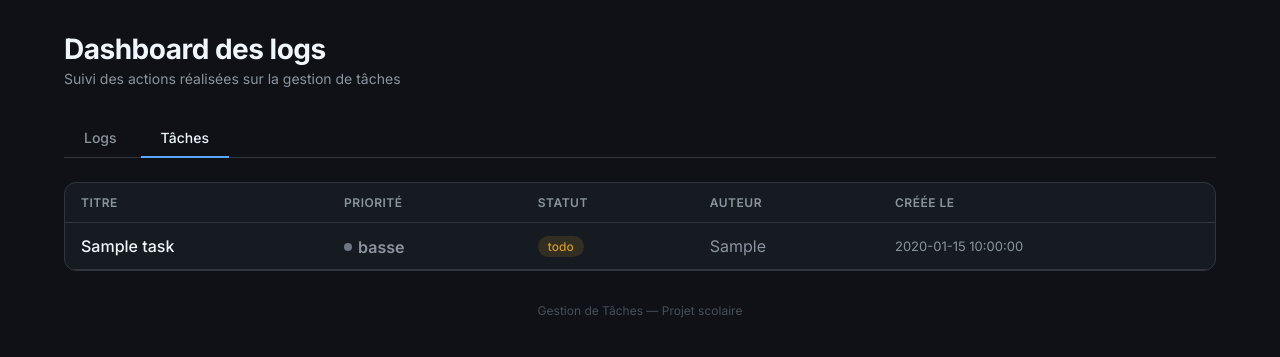
After one commit to Badr42000/GestionTaches-Logs, a PHP site: page /tasks in a window 1280 px wide. The commit adds this page. Shown: the top 357 px of the page. Run offline with PHP 8.4, Linux system fonts and the light colour scheme; tables that the repository leaves empty hold one stand-in row (values such as "Sample post").

Commit message:
feat(dashboard): add tasks view sorted by priority
- Add /tasks route to dashboard router
- Add handleTasks() to DashboardController (sorted by priority desc)
- Create tasks.php template with priority indicators (dots + colors)
- Add user info (username) display in log messages
- Add nav tabs (Logs / Tâches) to dashboard layout
- Refactor dashboard layout to support multiple views

```diff
--- a/dashboard/public/index.php
+++ b/dashboard/public/index.php
@@ -9,6 +9,8 @@ $uri = parse_url($_SERVER['REQUEST_URI'], PHP_URL_PATH);
 
 if ($uri === '/' || $uri === '/index.php') {
     $controller->handleList();
+} elseif ($uri === '/tasks') {
+    $controller->handleTasks();
 } else {
     http_response_code(404);
     echo '404 Not Found';
--- a/dashboard/src/DashboardController.php
+++ b/dashboard/src/DashboardController.php
@@ -56,6 +56,21 @@ class DashboardController
             'logs' => $logs,
             'stats' => $stats,
             'current_filter' => $filter,
+            'view' => 'logs',
+        ]);
+    }
+
+    public function handleTasks(): void
+    {
+        $stmt = $this->pdo->query(
+            "SELECT * FROM tasks
+             ORDER BY FIELD(priority, 'haute', 'moyenne', 'basse'), created_at DESC"
+        );
+        $tasks = $stmt->fetchAll();
+
+        $this->render('tasks', [
+            'tasks' => $tasks,
+            'view' => 'tasks',
         ]);
     }
 
@@ -85,24 +100,28 @@ class DashboardController
 
         return match ($action) {
             'TASK_CREATED' => sprintf(
-                'Tâche <strong>%s</strong> créée (priorité : %s)',
+                'Tâche <strong>%s</strong> créée (priorité : %s) par <strong>%s</strong>',
                 htmlspecialchars($data['title'] ?? '', ENT_QUOTES, 'UTF-8'),
-                htmlspecialchars($data['priority'] ?? '', ENT_QUOTES, 'UTF-8')
+                htmlspecialchars($data['priority'] ?? '', ENT_QUOTES, 'UTF-8'),
+                htmlspecialchars($data['username'] ?? 'inconnu', ENT_QUOTES, 'UTF-8')
             ),
             'TASK_UPDATED' => !empty($data['field'])
                 ? sprintf(
-                    'Tâche #%d : <strong>%s</strong> → <strong>%s</strong>',
+                    'Tâche #%d : <strong>%s</strong> → <strong>%s</strong> par <strong>%s</strong>',
                     (int)($data['id'] ?? 0),
                     htmlspecialchars($data['old_value'] ?? '', ENT_QUOTES, 'UTF-8'),
-                    htmlspecialchars($data['new_value'] ?? '', ENT_QUOTES, 'UTF-8')
+                    htmlspecialchars($data['new_value'] ?? '', ENT_QUOTES, 'UTF-8'),
+                    htmlspecialchars($data['username'] ?? 'inconnu', ENT_QUOTES, 'UTF-8')
                 )
                 : sprintf(
-                    'Tâche <strong>%s</strong> modifiée',
-                    htmlspecialchars($data['title'] ?? '', ENT_QUOTES, 'UTF-8')
+                    'Tâche <strong>%s</strong> modifiée par <strong>%s</strong>',
+                    htmlspecialchars($data['title'] ?? '', ENT_QUOTES, 'UTF-8'),
+                    htmlspecialchars($data['username'] ?? 'inconnu', ENT_QUOTES, 'UTF-8')
                 ),
             'TASK_DELETED' => sprintf(
-                'Tâche <strong>%s</strong> supprimée',
-                htmlspecialchars($data['title'] ?? '', ENT_QUOTES, 'UTF-8')
+                'Tâche <strong>%s</strong> supprimée par <strong>%s</strong>',
+                htmlspecialchars($data['title'] ?? '', ENT_QUOTES, 'UTF-8'),
+                htmlspecialchars($data['username'] ?? 'inconnu', ENT_QUOTES, 'UTF-8')
             ),
             default => htmlspecialchars(json_encode($data), ENT_QUOTES, 'UTF-8'),
         };
--- a/dashboard/templates/layout.php
+++ b/dashboard/templates/layout.php
@@ -19,6 +19,19 @@
         header { margin-bottom: 32px; }
         header h1 { font-size: 28px; font-weight: 700; color: #f0f6fc; letter-spacing: -0.5px; }
         header p { color: #8b949e; margin-top: 4px; font-size: 14px; }
+        .nav-tabs { display: flex; gap: 4px; margin-bottom: 24px; border-bottom: 1px solid #30363d; }
+        .nav-tabs a {
+            padding: 10px 20px;
+            text-decoration: none;
+            color: #8b949e;
+            font-size: 14px;
+            font-weight: 500;
+            border-bottom: 2px solid transparent;
+            margin-bottom: -1px;
+            transition: all .15s;
+        }
+        .nav-tabs a:hover { color: #e1e4e8; }
+        .nav-tabs a.active { color: #f0f6fc; border-bottom-color: #58a6ff; }
         .stats { display: grid; grid-template-columns: repeat(auto-fit, minmax(180px, 1fr)); gap: 16px; margin-bottom: 32px; }
         .stat-card {
             background: #161b22;
@@ -107,6 +120,24 @@
             font-size: 11px; font-weight: 600;
             padding: 1px 8px; border-radius: 10px; min-width: 20px;
         }
+        .task-table { width: 100%; border-collapse: collapse; }
+        .task-table th, .task-table td { padding: 12px 16px; text-align: left; border-bottom: 1px solid #30363d; }
+        .task-table th { font-size: 12px; color: #8b949e; text-transform: uppercase; letter-spacing: 0.5px; font-weight: 600; }
+        .task-table tr:hover td { background: #1c2128; }
+        .priority-haute { color: #f85149; font-weight: 600; }
+        .priority-moyenne { color: #d29922; font-weight: 600; }
+        .priority-basse { color: #8b949e; font-weight: 600; }
+        .status-badge {
+            display: inline-block; padding: 3px 10px; border-radius: 12px; font-size: 12px; font-weight: 500;
+        }
+        .status-badge.todo { background: rgba(210,153,34,.15); color: #d29922; }
+        .status-badge.in_progress { background: rgba(88,166,255,.15); color: #58a6ff; }
+        .status-badge.done { background: rgba(63,185,80,.15); color: #3fb950; }
+        .priority-indicator { display: inline-flex; align-items: center; gap: 6px; }
+        .priority-dot { width: 8px; height: 8px; border-radius: 50%; display: inline-block; }
+        .priority-dot.haute { background: #f85149; }
+        .priority-dot.moyenne { background: #d29922; }
+        .priority-dot.basse { background: #6e7681; }
         @media (max-width: 640px) {
             .container { padding: 16px; }
             .stats { grid-template-columns: 1fr 1fr; }
@@ -121,72 +152,12 @@
             <p>Suivi des actions réalisées sur la gestion de tâches</p>
         </header>
 
-        <div class="stats">
-            <div class="stat-card">
-                <div class="label">Total</div>
-                <div class="value"><?= $stats['total'] ?></div>
-            </div>
-            <div class="stat-card">
-                <div class="label">Créations</div>
-                <div class="value created"><?= $stats['actions']['TASK_CREATED'] ?></div>
-            </div>
-            <div class="stat-card">
-                <div class="label">Modifications</div>
-                <div class="value updated"><?= $stats['actions']['TASK_UPDATED'] ?></div>
-            </div>
-            <div class="stat-card">
-                <div class="label">Suppressions</div>
-                <div class="value deleted"><?= $stats['actions']['TASK_DELETED'] ?></div>
-            </div>
+        <div class="nav-tabs">
+            <a href="/" class="<?= $view === 'logs' ? 'active' : '' ?>">Logs</a>
+            <a href="/tasks" class="<?= $view === 'tasks' ? 'active' : '' ?>">Tâches</a>
         </div>
 
-        <div class="filters">
-            <a href="/" class="filter-btn <?= $current_filter === '' ? 'active' : '' ?>">Tous</a>
-            <a href="/?action=TASK_CREATED" class="filter-btn <?= $current_filter === 'TASK_CREATED' ? 'active' : '' ?>">Créations</a>
-            <a href="/?action=TASK_UPDATED" class="filter-btn <?= $current_filter === 'TASK_UPDATED' ? 'active' : '' ?>">Modifications</a>
-            <a href="/?action=TASK_DELETED" class="filter-btn danger <?= $current_filter === 'TASK_DELETED' ? 'active' : '' ?>">Suppressions</a>
-        </div>
-
-        <div class="refresh-bar">
-            <span class="count"><?= count($logs) ?> événement(s) affiché(s)</span>
-        </div>
-
-        <?php if (empty($logs)): ?>
-            <div class="empty-state">
-                <p>Aucun log pour le moment.<br>Effectuez des actions sur la <a href="http://localhost:8081" style="color:#58a6ff">gestion de tâches</a>.</p>
-            </div>
-        <?php else: ?>
-            <div class="logs">
-                <?php foreach ($logs as $log):
-                    $data = json_decode($log['Message'], true);
-                    $action = $data['action'] ?? 'unknown';
-                    $severity = $this->severityLabel((int)$log['Priority']);
-                    $actionKey = strtolower(str_replace('TASK_', '', $action));
-                ?>
-                <div class="log-entry">
-                    <div class="log-icon <?= $actionKey ?>">
-                        <?= match ($action) {
-                            'TASK_CREATED' => '+',
-                            'TASK_UPDATED' => '~',
-                            'TASK_DELETED' => '×',
-                            default => '?',
-                        } ?>
-                    </div>
-                    <div class="log-body">
-                        <div class="log-header">
-                            <span class="log-action <?= $actionKey ?>"><?= $this->actionLabel($action) ?></span>
-                            <span class="log-time"><?= htmlspecialchars($log['ReceivedAt'] ?? '', ENT_QUOTES, 'UTF-8') ?></span>
-                        </div>
-                        <div class="log-message"><?= $this->humanize($data) ?></div>
-                        <div class="log-meta">
-                            <span class="log-severity <?= $severity ?>"><?= $severity ?></span>
-                            <span>ID système : <?= (int)$log['ID'] ?></span>
-                        </div>
-                    </div>
-                </div>
-                <?php endforeach; ?>
-            </div>
-        <?php endif; ?>
+        <?php require __DIR__ . '/' . $template . '.php'; ?>
 
         <div class="footer">
             Gestion de Tâches — Projet scolaire
--- /dev/null
+++ b/dashboard/templates/tasks.php
@@ -0,0 +1,35 @@
+        <?php if (empty($tasks)): ?>
+            <div class="empty-state">
+                <p>Aucune tâche pour le moment.</p>
+            </div>
+        <?php else: ?>
+            <div style="background:#161b22;border:1px solid #30363d;border-radius:12px;overflow:hidden;">
+                <table class="task-table">
+                    <thead>
+                        <tr>
+                            <th>Titre</th>
+                            <th>Priorité</th>
+                            <th>Statut</th>
+                            <th>Auteur</th>
+                            <th>Créée le</th>
+                        </tr>
+                    </thead>
+                    <tbody>
+                        <?php foreach ($tasks as $task): ?>
+                        <tr>
+                            <td style="font-weight:500;color:#f0f6fc;"><?= htmlspecialchars($task['title'], ENT_QUOTES, 'UTF-8') ?></td>
+                            <td>
+                                <span class="priority-indicator">
+                                    <span class="priority-dot <?= $task['priority'] ?>"></span>
+                                    <span class="priority-<?= $task['priority'] ?>"><?= htmlspecialchars($task['priority'], ENT_QUOTES, 'UTF-8') ?></span>
+                                </span>
+                            </td>
+                            <td><span class="status-badge <?= $task['status'] ?>"><?= htmlspecialchars($task['status'], ENT_QUOTES, 'UTF-8') ?></span></td>
+                            <td style="color:#8b949e;"><?= htmlspecialchars($task['created_by'] ?? '', ENT_QUOTES, 'UTF-8') ?></td>
+                            <td style="color:#8b949e;font-size:13px;"><?= htmlspecialchars($task['created_at'], ENT_QUOTES, 'UTF-8') ?></td>
+                        </tr>
+                        <?php endforeach; ?>
+                    </tbody>
+                </table>
+            </div>
+        <?php endif; ?>
```
Also changed, not shown: dashboard/templates/logs.php (added, +66 -0 lines).
